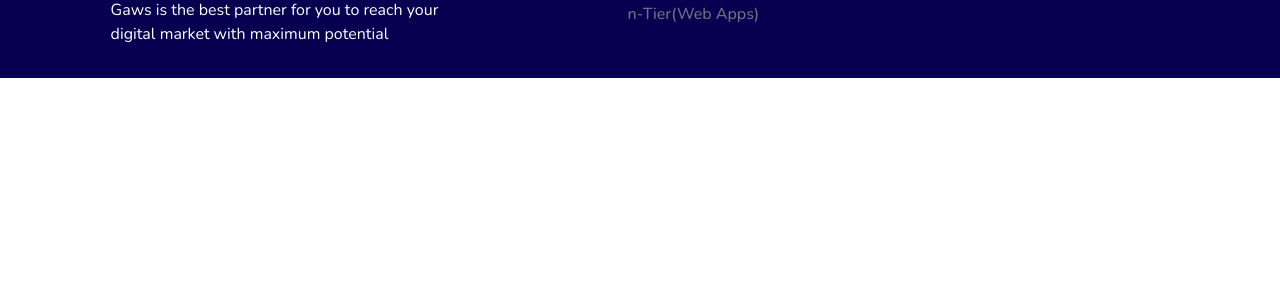
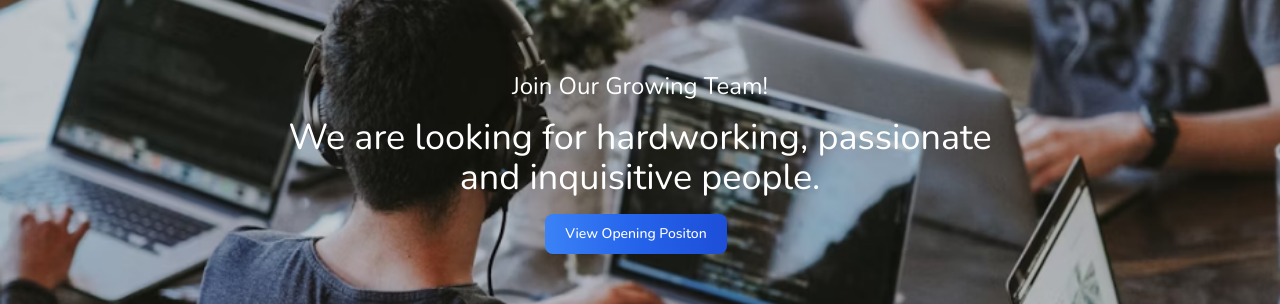
Before and after one commit to signofcommunication/gaws, a Nuxt app: page /career in a window 1280 px wide. Shown: the part 566-870 px from the top of the page. Before the commit the page ends 800 px from the top, so only its background shows below. Built offline with nearby package versions, Linux system fonts and the light colour scheme.

Commit message:
Feat: Header career

```diff
--- /dev/null
+++ b/pages/career.vue
@@ -0,0 +1,27 @@
+<template>
+  <div class="max-w-screen mx-auto">
+    <header class="w-full h-screen career-bg bg-no-repeat bg-cover bg-center">
+      <div
+        class="container flex flex-col items-center justify-center text-white mx-auto h-full"
+      >
+        <h1 class="text-2xl">Join Our Growing Team!</h1>
+        <h1 class="text-4xl text-center my-4">
+          We are looking for hardworking, passionate <br />
+          and inquisitive people.
+        </h1>
+        <button
+          type="button"
+          class="text-white bg-gradient-to-r from-blue-500 via-blue-600 to-blue-700 hover:bg-gradient-to-br focus:ring-4 focus:outline-none focus:ring-blue-300 dark:focus:ring-blue-800 font-medium rounded-lg text-sm px-5 py-2.5 text-center me-2 mb-2"
+        >
+          View Opening Positon
+        </button>
+      </div>
+    </header>
+  </div>
+</template>
+
+<style scoped>
+.career-bg {
+    background-image: url('/assets/career.png');
+}
+</style>
```
Also changed, not shown: assets/career.png (added).
